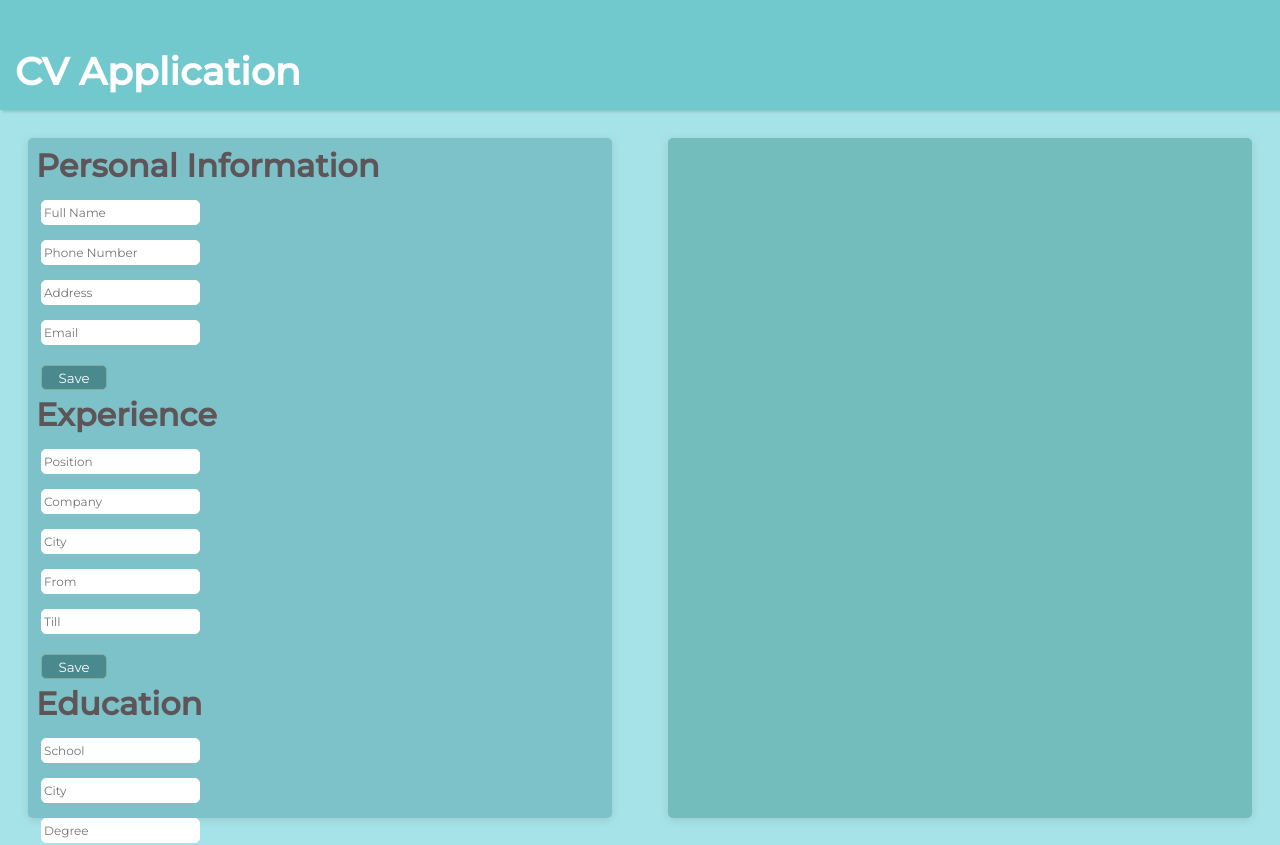
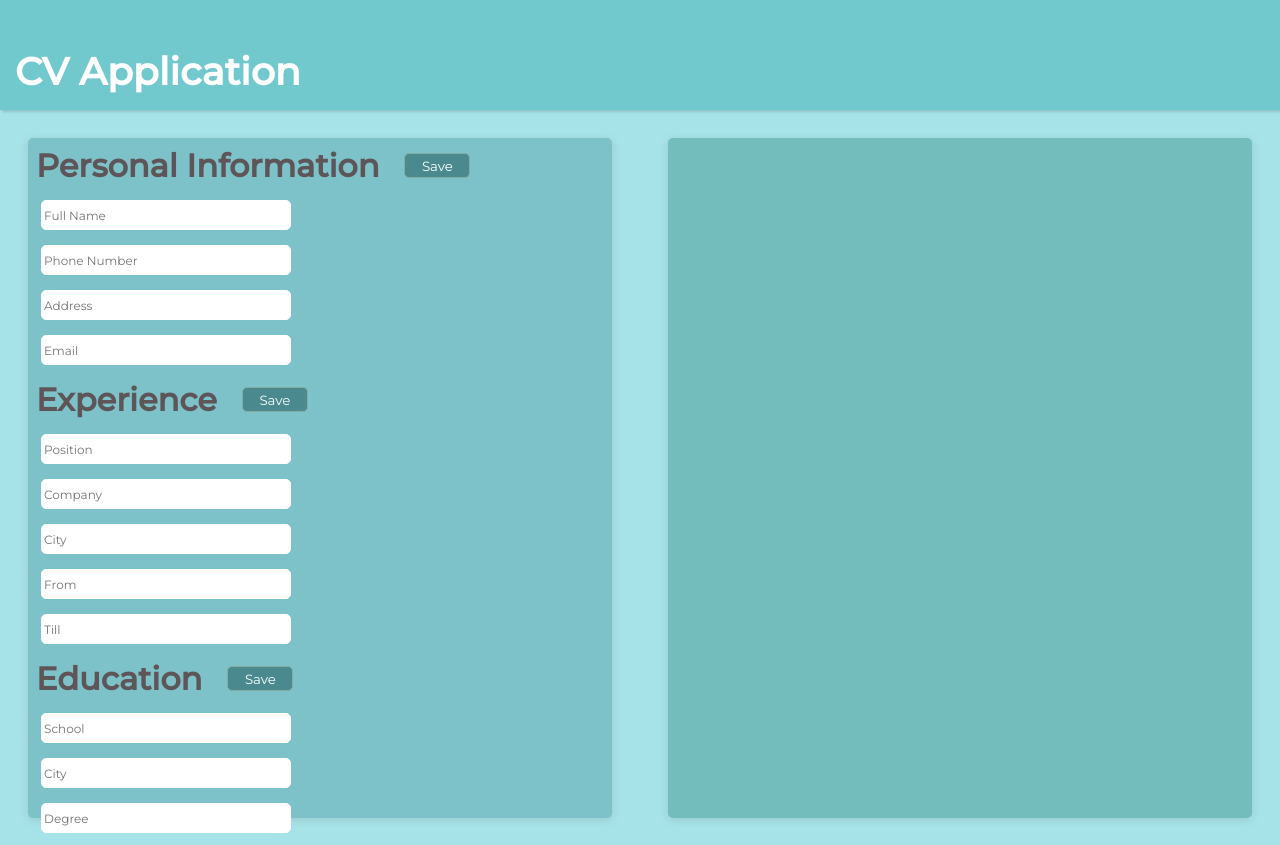
Before and after one commit to Jwilkins48/CV-Application, a React (Create React App) app: page / in a window 1280 px wide. Shown: the top 845 px of the page. Built offline with nearby package versions, Linux system fonts and the light colour scheme; the HTML template or start-up script is replaced by a standard one.

Commit message:
fixed styling

```diff
--- a/src/components/form/education.js
+++ b/src/components/form/education.js
@@ -30,13 +30,13 @@ function Education({addEducation}){
         <>
             <div className="educationContainer">
                 <form onSubmit={handleSubmit}>
-                    <h1 className="educationTitle">Education</h1>
+                    <div className='titleBtnContainer'><h1 className="educationTitle">Education</h1><button className='saveBtn' type='submit'>Save</button></div>
                     <input id="school" name="school" type='text' placeholder="School" onChange={handleChange} value={educationInfo.school}></input>
                     <input id="educationCity" name="city" type='text' placeholder="City" onChange={handleChange} value={educationInfo.city}></input>
                     <input id="degree" name="degree" type='text' placeholder="Degree" onChange={handleChange} value={educationInfo.degree}></input>
                     <input id="educationFrom" name="from" type='text' placeholder="From" onChange={handleChange} value={educationInfo.from}></input>
                     <input id="educationTill" name="till" type='text' placeholder="Till" onChange={handleChange} value={educationInfo.till}></input>
-                    <button className='saveBtn' type='submit'>Save</button>
+
                 </form>
             </div>
         </>
--- a/src/components/form/experience.js
+++ b/src/components/form/experience.js
@@ -29,13 +29,12 @@ function Experience({addExperience}){
             <>
                 <div className="experienceContainer">
                     <form onSubmit={handleSubmit}>
-                    <h1 className="experienceTitle">Experience</h1>
+                    <div className='titleBtnContainer'><h1 className="experienceTitle">Experience</h1><button className='saveBtn' type='submit'>Save</button></div>
                     <input id="position" name="position" type='text' placeholder="Position" onChange={handleChange} value={experienceInfo.position}></input>
                     <input id="company" name="company" type='text' placeholder="Company" onChange={handleChange} value={experienceInfo.company}></input>
                     <input id="city" name="city" type='text' placeholder="City" onChange={handleChange} value={experienceInfo.city}></input>
                     <input id="experienceFrom" name="from" type='text' placeholder="From" onChange={handleChange} value={experienceInfo.from}></input>
                     <input id="experienceTill" name="till" type='text' placeholder="Till" onChange={handleChange} value={experienceInfo.till}></input>
-                    <button className='saveBtn' type='submit'>Save</button>
                     </form>
                 </div>
             </>
--- a/src/components/form/personalInfo.js
+++ b/src/components/form/personalInfo.js
@@ -30,12 +30,11 @@ function Personal({addPersonal}){
         <>
             <div className="personalContainer">
                 <form onSubmit={handleSubmit}>
-                <h1 className="personalTitle">Personal Information</h1>
+                <div className='titleBtnContainer'><h1 className="personalTitle">Personal Information</h1><button className='saveBtn' type='submit'>Save</button></div>
                     <input name="name" id="name" type='text' placeholder="Full Name" onChange={handleChange} value={personalInfo.name} ></input>
                     <input name="phone" id="phone" type='text' placeholder="Phone Number" onChange={handleChange} value={personalInfo.phone}></input>
                     <input name="address" id="address" type='text' placeholder="Address" onChange={handleChange} value={personalInfo.address}></input>
                     <input name="email" id="email" type='text' placeholder="Email" onChange={handleChange} value={personalInfo.email}></input>
-                    <button className='saveBtn' type='submit'>Save</button>
                 </form>
             </div>
         </>
--- a/src/index.css
+++ b/src/index.css
@@ -55,6 +55,11 @@ body{
     font-size: 45px;
     color: #ce795a;
 }
+.titleBtnContainer{
+    display: flex;
+    align-items: center;
+    gap: 20px;
+}
 .nameContainer{
     margin: 5px 0;
 }
@@ -64,8 +69,8 @@ body{
 input{
     display: flex;
     margin: 15px 5px;
-    width: 28%;
-    height: 25px;
+    width: 250px;
+    height: 30px;
     border: 1px solid white;
     border-radius: 5px;
     font-family: 'Montserrat', sans-serif;
```
